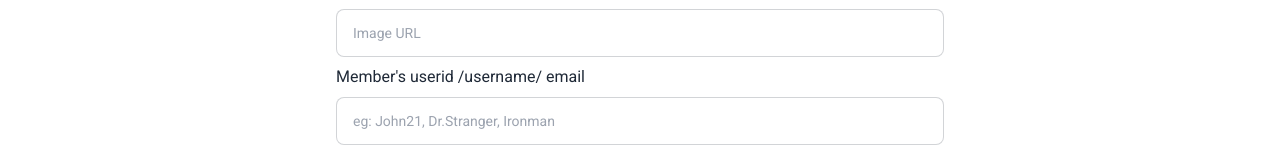
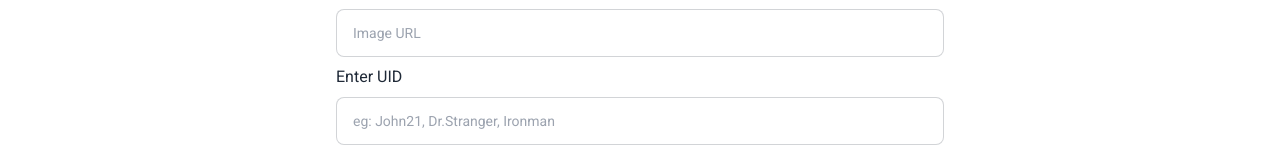
Before and after one commit to siangyin/ga-p3-frontend, a React (Create React App) app: page /collections/new in a window 1280 px wide. Shown: the part 289-444 px from the top of the page. Built offline with nearby package versions, Linux system fonts and the light colour scheme; no server answers.

Commit message:
code cleanup

```diff
--- a/src/pages/NewCollection.jsx
+++ b/src/pages/NewCollection.jsx
@@ -106,10 +106,6 @@ const NewCollection = () => {
 						placeholder="Collection Name"
 						className="sm:w-1/2 w-full place-self-center input input-bordered"
 						{...register('grpName', {required: true, maxLength: 50})}
-						// value={grpMembers}
-						// onChange={(e) => {
-						// 	setGrpMembers(e.target.value);
-						// }}
 					></input>
 					{errors.grpName && errors.grpName.type === "required" && <span className=" text-pink text-xs italic">This field is required</span>}
 
@@ -133,7 +129,7 @@ const NewCollection = () => {
 						htmlFor="member"
 						className="sm:w-1/2 w-full place-self-center"
 					>
-						Member's userid /username/ email
+						Enter UID
 					</label>
 					<input
 						type="text"
```
